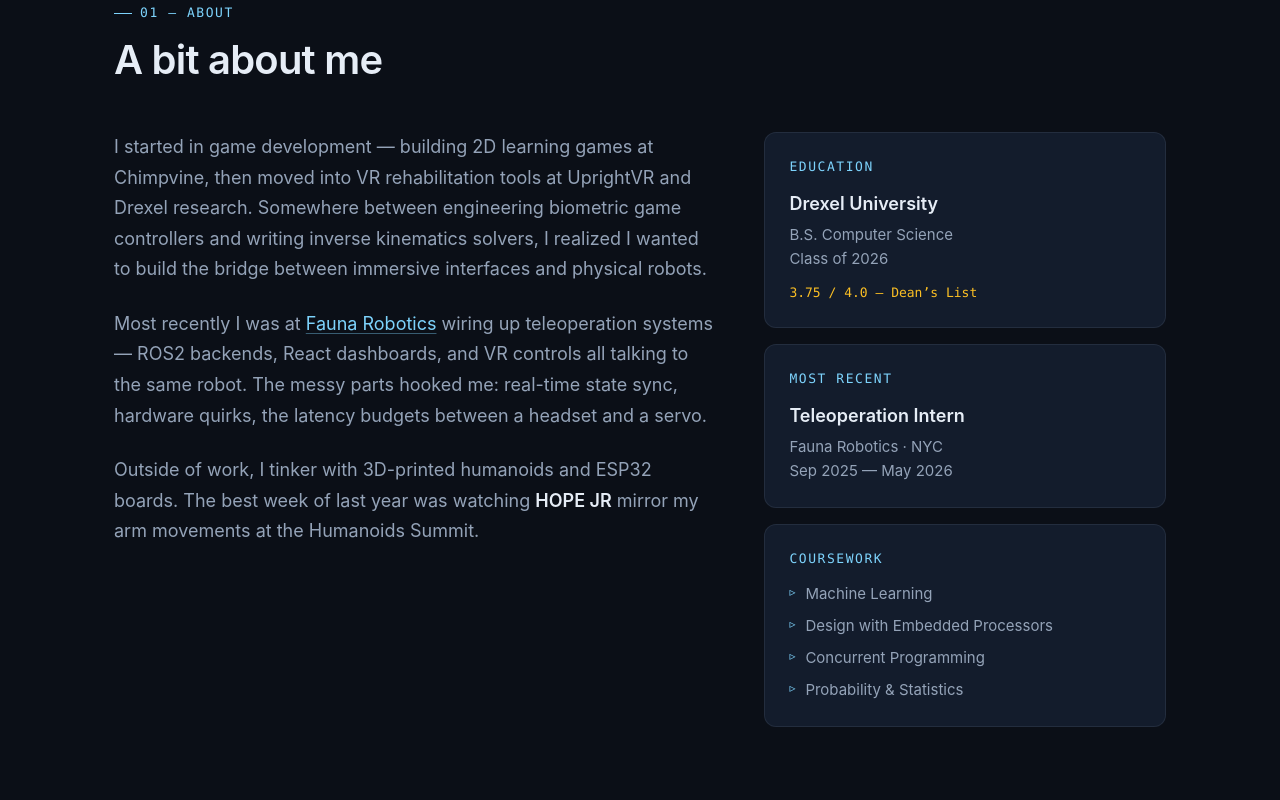
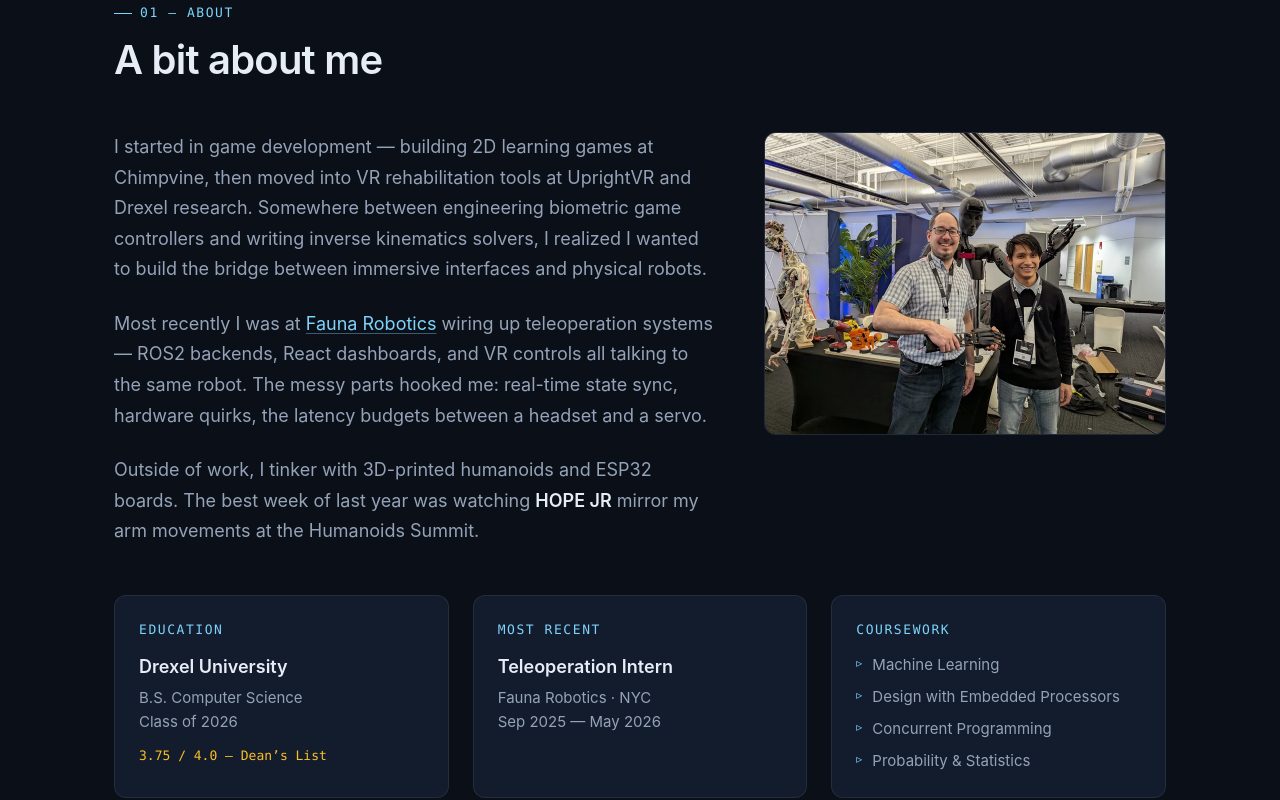
Before and after one commit to utsavchaudhry/portfolio, a React (Vite) app: page / in a window 1280 px wide. Shown: the part 900-1700 px from the top of the page. Built offline with nearby package versions, Linux system fonts and the light colour scheme.

Commit message:
added personal picture

```diff
--- a/src/data/content.js
+++ b/src/data/content.js
@@ -14,6 +14,9 @@ import mitImg from "../assets/awards/MIT_reality_hack.jpeg";
 import msImg from "../assets/awards/microsoft_imagine_cup.webp";
 import nasaImg from "../assets/awards/nasa_space_app.webp";
 
+// Profile photo (used in About section).
+import ucPhoto from "../assets/uc_pic.webp";
+
 // ─── Personal info ─────────────────────────────────────────────────────────
 export const personal = {
   name: "Utsav Chaudhary",
@@ -26,6 +29,8 @@ export const personal = {
   email: "uc49@drexel.edu",
   phone: "+1 267 992 7358",
   resume: "/ResumeUtsavChaudhary.pdf",
+  photo: ucPhoto,
+  photoAlt: "Utsav Chaudhary",
 };
 
 // ─── Social links ──────────────────────────────────────────────────────────
--- a/src/sections/About.jsx
+++ b/src/sections/About.jsx
@@ -42,6 +42,20 @@ export default function About() {
           </FadeIn>
 
           <FadeIn delay={0.15} className={styles.sidebar}>
+            {personal.photo && (
+              <div className={styles.photoWrap}>
+                <img
+                  src={personal.photo}
+                  alt={personal.photoAlt || personal.name}
+                  loading="lazy"
+                  className={styles.photo}
+                />
+              </div>
+            )}
+          </FadeIn>
+        </div>
+
+        <FadeIn delay={0.2} className={styles.infoRow}>
           <div className={styles.card}>
             <div className={styles.cardEyebrow}>Education</div>
             <div className={styles.school}>{education.school}</div>
@@ -67,7 +81,6 @@ export default function About() {
           </div>
         </FadeIn>
       </div>
-      </div>
     </section>
   );
 }
--- a/src/sections/About.module.css
+++ b/src/sections/About.module.css
@@ -36,6 +36,50 @@
   gap: var(--space-4);
   position: sticky;
   top: 90px;
+}
+
+.photoWrap {
+  position: relative;
+  border-radius: var(--radius);
+  overflow: hidden;
+  border: 1px solid var(--border);
+  background: var(--bg-elev);
+  transition: border-color var(--transition-fast), transform var(--transition-fast);
+}
+
+.photoWrap::after {
+  content: '';
+  position: absolute;
+  inset: 0;
+  pointer-events: none;
+  background: linear-gradient(
+    180deg,
+    transparent 60%,
+    rgba(11, 15, 23, 0.35) 100%
+  );
+  opacity: 0;
+  transition: opacity var(--transition-fast);
+}
+
+.photoWrap:hover {
+  border-color: var(--accent);
+  transform: translateY(-2px);
+}
+
+.photoWrap:hover::after {
+  opacity: 1;
+}
+
+.photo {
+  display: block;
+  width: 100%;
+  height: auto;
+  filter: saturate(0.95);
+  transition: filter var(--transition);
+}
+
+.photoWrap:hover .photo {
+  filter: saturate(1.1);
 }
 
 .card {
@@ -100,6 +144,14 @@
   font-size: 0.75rem;
 }
 
+/* 3-column row of info cards below the bio + photo */
+.infoRow {
+  display: grid;
+  grid-template-columns: repeat(3, minmax(0, 1fr));
+  gap: var(--space-6);
+  margin-top: var(--space-12);
+}
+
 @media (max-width: 900px) {
   .grid {
     grid-template-columns: 1fr;
@@ -108,4 +160,9 @@
   .sidebar {
     position: static;
   }
+  .infoRow {
+    grid-template-columns: 1fr;
+    gap: var(--space-4);
+    margin-top: var(--space-8);
+  }
 }
```
Also changed, not shown: src/assets/uc_pic.webp (added). Lines whose indentation alone changed are shown as unchanged.
